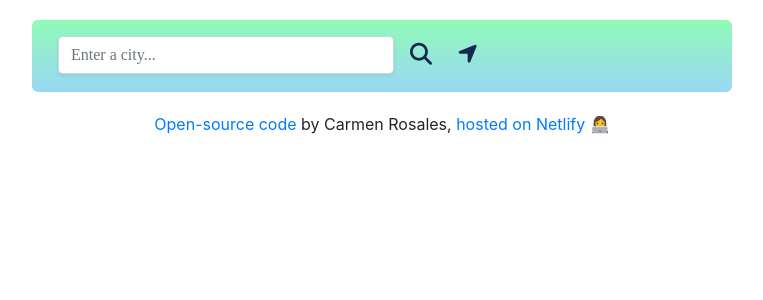
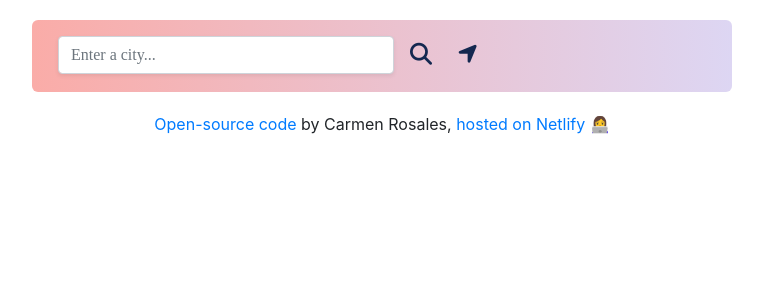
Before and after one commit to carmeneli1019/weather-app-react, a React (Create React App) app: page / in a window 1280 px wide. Shown: the top 300 px of the page, without its empty margins (258-1021 px from the left). Built offline with nearby package versions, Linux system fonts and the light colour scheme; no server answers; a web font is replaced by a local one.

Commit message:
Changed background gradient

```diff
--- a/src/App.css
+++ b/src/App.css
@@ -4,11 +4,18 @@
   max-width: 700px;
   border-radius: 6px;
   padding: 6px 14px;
-  background-image: linear-gradient(
-    0,
-    rgba(143, 211, 244, 0.9) 0%,
-    rgba(132, 250, 176, 0.9) 100%
-  );
+  background: #ddd6f3; /* fallback for old browsers */
+  background: #ddd6f3; /* fallback for old browsers */
+  background: -webkit-linear-gradient(
+    to right,
+    #faaca8,
+    #ddd6f3
+  ); /* Chrome 10-25, Safari 5.1-6 */
+  background: linear-gradient(
+    to right,
+    #faaca8,
+    #ddd6f3
+  ); /* W3C, IE 10+/ Edge, Firefox 16+, Chrome 26+, Opera 12+, Safari 7+ */
 }
 
 .App p {
```
